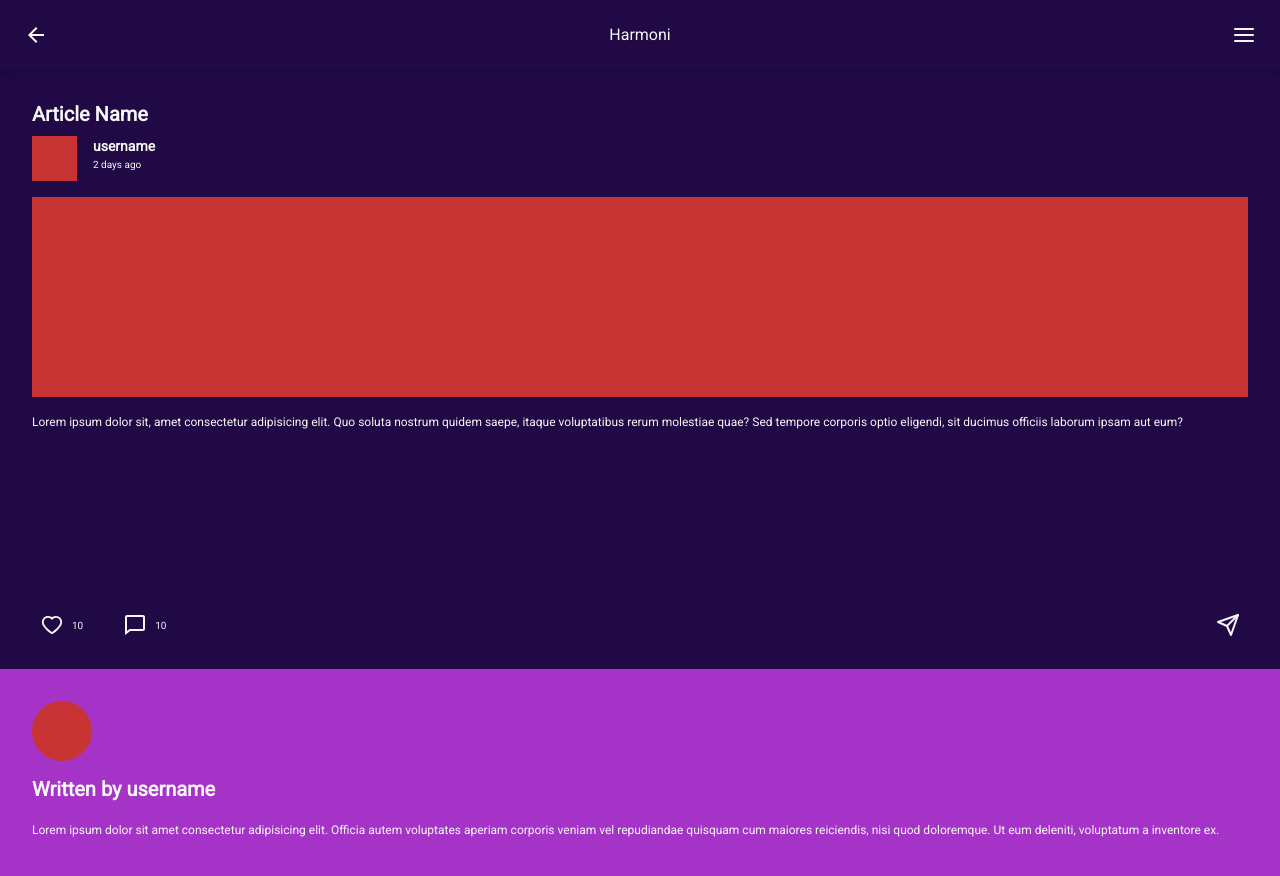
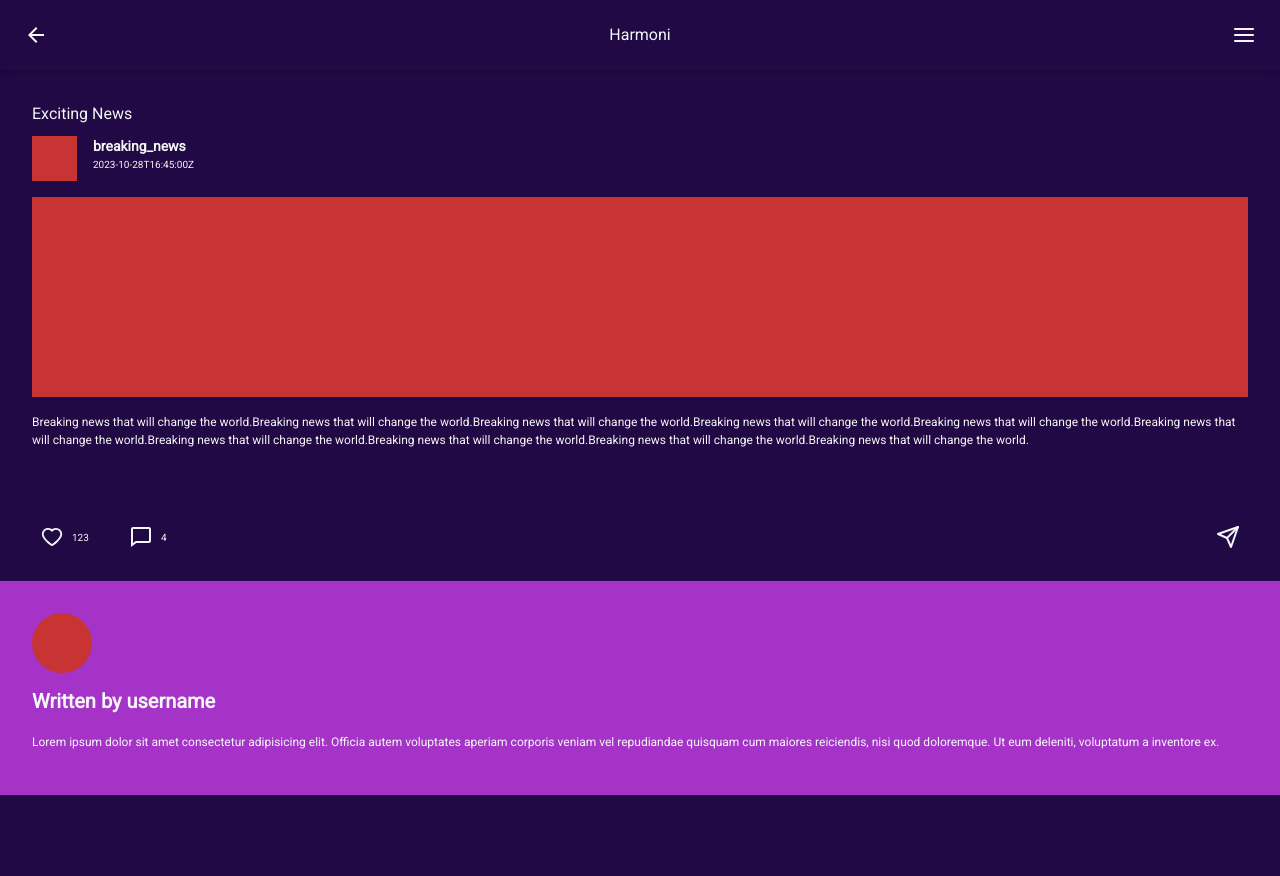
Before and after one commit to CS23-IntegrateProject-1/frontend-integrated, a React (Vite) app: page /article/1 in a window 1280 px wide. Shown: the top 876 px of the page. After the commit the page ends 800 px from the top, so only its background shows below. Built offline with nearby package versions, Linux system fonts and the light colour scheme.

Commit message:
[EDIT] update values to be dynamic

```diff
--- a/src/features/feature11/page/ArticlePage/ArticlePage.tsx
+++ b/src/features/feature11/page/ArticlePage/ArticlePage.tsx
@@ -6,6 +6,7 @@ import {
   Text,
   useDisclosure,
 } from "@chakra-ui/react";
+import { useQuery } from "@tanstack/react-query";
 import { TextStyle } from "../../../../theme/TextStyle";
 import { AiFillHeart, AiOutlineHeart } from "react-icons/ai";
 BiComment;
@@ -13,19 +14,57 @@ import { BiComment } from "react-icons/bi";
 import { FiSend } from "react-icons/fi";
 import { ArticleFooter } from "./ArticleFooter";
 import { CommentModal } from "./CommentModal";
+import mockArticle from "./mockAritcle.json";
+
+interface ArticleComment {
+  commentId: string;
+  commentContent: string;
+  commentDate: string;
+  likedByCreator: boolean;
+  commentWriterUsername: string;
+}
+
+interface ArticlePageProps {
+  articleId: string;
+  articleName: string;
+  articleContent: string;
+  writerUsername: string;
+  writerName: string;
+  writerProfilePicture: string;
+  articlePicture: string[];
+  articleLikes: number;
+  articleComments:ArticleComment[];
+  dateCreated: string;
+}
+
+const fetchArticle = async (): Promise<ArticlePageProps> => {
+  // const response: AxiosResponse<User[]> = await Axios.get("/users");
+  // return response.data;
+  return mockArticle;
+};
 
 export const ArticlePage = () => {
   const { isOpen, onOpen, onClose } = useDisclosure();
+
+  // const result = useQuery(fetchArticle);
+  const article = useQuery({ queryKey: ["article"], queryFn: fetchArticle });
+  if (article.status == "loading") {
+    return <span>Loading...</span>;
+  }
+
+  if (article.error instanceof Error) {
+    return <div>An error occurred: {article.error.message}</div>;
+  }
+
   return (
     <Box>
-      <Heading mb={"0.5em"} style={TextStyle.h1}>
-        Article Name
-      </Heading>
+      {article.data?.articleName}
+      <Heading mb={"0.5em"} style={TextStyle.h1}></Heading>
       <Box display={"flex"} mb={"1em"}>
         <Box width={"45px"} height={"45px"} mr={"1em"} bg={"red"}></Box>
         <Box>
-          <Text style={TextStyle.h3}>username</Text>
-          <Text style={TextStyle.body3}>2 days ago</Text>
+          <Text style={TextStyle.h3}>{article.data?.writerUsername}</Text>
+          <Text style={TextStyle.body3}>{article.data?.dateCreated}</Text>
         </Box>
       </Box>
       <Box
@@ -35,13 +74,8 @@ export const ArticlePage = () => {
         mb={"1em"}
         bg={"red"}
       ></Box>
-      <Box minHeight={"200px"}>
-        <Text style={TextStyle.body2}>
-          Lorem ipsum dolor sit, amet consectetur adipisicing elit. Quo soluta
-          nostrum quidem saepe, itaque voluptatibus rerum molestiae quae? Sed
-          tempore corporis optio eligendi, sit ducimus officiis laborum ipsam
-          aut eum?
-        </Text>
+      <Box minH={"80px"} mb={"2em"}>
+        <Text style={TextStyle.body2}>{article.data?.articleContent}</Text>
       </Box>
       <Flex mb={"2em"} justifyContent={"space-between"}>
         <Flex>
@@ -55,7 +89,7 @@ export const ArticlePage = () => {
             />
             {/* <IconButton variant={"link"} fontSize={"3xl"} color={"white"} aria-label="unlike" icon={<AiFillHeart/>} /> */}
             <Text display={"inline"} style={TextStyle.body3}>
-              10
+              {article.data?.articleLikes}
             </Text>
           </Flex>
           <Flex alignItems={"center"}>
@@ -67,9 +101,8 @@ export const ArticlePage = () => {
               icon={<BiComment />}
               onClick={onOpen}
             />
-            {/* <IconButton variant={"link"} fontSize={"3xl"} color={"white"} aria-label="unlike" icon={<AiFillHeart/>} /> */}
             <Text display={"inline"} style={TextStyle.body3}>
-              10
+              {article.data?.articleComments.length}
             </Text>
           </Flex>
         </Flex>
@@ -81,10 +114,9 @@ export const ArticlePage = () => {
           aria-label="unlike"
           icon={<FiSend />}
         />
-        {/* <IconButton variant={"link"} fontSize={"3xl"} color={"white"} aria-label="unlike" icon={<AiFillHeart/>} /> */}
       </Flex>
       <ArticleFooter />
-      <CommentModal isOpen={isOpen} onClose={onClose} />
+      <CommentModal isOpen={isOpen} onClose={onClose} comments={article.data?.articleComments||[]}/>
     </Box>
   );
 };
--- a/src/features/feature11/page/ArticlePage/CommentInput.tsx
+++ b/src/features/feature11/page/ArticlePage/CommentInput.tsx
@@ -1,8 +1,15 @@
 import { Box, Button, Flex, Heading, Input, Textarea } from "@chakra-ui/react";
 import { TextStyle } from "../../../../theme/TextStyle";
 import { BiGame } from "react-icons/bi";
+import { FC, useState } from "react";
 
 export const CommentInput = () => {
+  const [content, setContent] = useState("");
+
+  const handleContentChange = (e: React.ChangeEvent<HTMLTextAreaElement>) => {
+    setContent(e.target.value);
+  }
+
   return (
     <Flex
       flexDir={"column"}
@@ -15,21 +22,26 @@ export const CommentInput = () => {
       borderRadius={"20px"}
     >
       <Box>
-        <Flex alignItems={"center"}>
+        <Flex alignItems={"center"} mb={"0.25em"}>
           <Box w={"30px"} h={"30px"} mr={"0.5em"} bg={"red"}></Box>
           <Heading style={TextStyle.h4} color={"black"}>
             username
           </Heading>
         </Flex>
-        <Box my={"1em"}>
+        {/* <Box my={"1em"}> */}
           <Textarea
             p={"0.5em"}
             style={TextStyle.body3}
             variant={"unstyled"}
             rows={2}
             placeholder={"Write a comment..."}
+            value={content}
+            onChange={handleContentChange}
+            color={"black"}
+            resize={"none"}
+            // bg={"red"}
           />
-        </Box>
+        {/* </Box> */}
       </Box>
 
       <Flex justifyContent={"flex-end"}>
--- a/src/features/feature11/page/ArticlePage/CommentItem.tsx
+++ b/src/features/feature11/page/ArticlePage/CommentItem.tsx
@@ -1,25 +1,34 @@
 import { Box, Text } from "@chakra-ui/react";
 import { TextStyle } from "../../../../theme/TextStyle";
+import { FC } from "react";
 
-export const CommentItem = () => {
+interface ArticleCommentProps {
+  commentId: string;
+  commentContent: string;
+  commentDate: string;
+  likedByCreator: boolean;
+  commentWriterUsername: string;
+}
+interface CommentItemProps {
+  comment: ArticleCommentProps;
+}
+
+export const CommentItem: FC<CommentItemProps> = ({ comment }) => {
   return (
     <Box my={"1em"} borderBottom={"solid 1px #A533C8"}>
       <Box display={"flex"} alignItems={"center"} mb={"1em"}>
         <Box width={"45px"} height={"45px"} mr={"1em"} bg={"red"}></Box>
         <Box>
           <Text color={"black"} style={TextStyle.h5}>
-            username
+            {comment.commentWriterUsername}
           </Text>
           <Text color={"black"} style={TextStyle.body3}>
-            2 days ago
+            {comment.commentDate}
           </Text>
         </Box>
       </Box>
       <Text style={TextStyle.body2} mb={"1em"} color={"black"}>
-        Lorem ipsum dolor sit amet consectetur adipisicing elit. Tempora harum,
-        voluptas nihil placeat dicta explicabo. Vitae quam placeat labore
-        aliquam, dolorem aspernatur obcaecati reiciendis aut corrupti
-        blanditiis, consequuntur a consequatur?
+        {comment.commentContent}
       </Text>
     </Box>
   );
--- a/src/features/feature11/page/ArticlePage/CommentModal.tsx
+++ b/src/features/feature11/page/ArticlePage/CommentModal.tsx
@@ -14,12 +14,25 @@ import { TextStyle } from "../../../../theme/TextStyle";
 import { CommentInput } from "./CommentInput";
 import { CommentItem } from "./CommentItem";
 
+interface ArticleCommentProps {
+  commentId: string;
+  commentContent: string;
+  commentDate: string;
+  likedByCreator: boolean;
+  commentWriterUsername: string;
+}
+
 interface ModalComponentProps {
   isOpen: boolean;
   onClose: () => void;
+  comments: ArticleCommentProps[];
 }
 
-export const CommentModal: FC<ModalComponentProps> = ({ isOpen, onClose }) => {
+export const CommentModal: FC<ModalComponentProps> = ({
+  isOpen,
+  onClose,
+  comments,
+}) => {
   return (
     <Modal
       isOpen={isOpen}
@@ -43,7 +56,7 @@ export const CommentModal: FC<ModalComponentProps> = ({ isOpen, onClose }) => {
           mb={"0.5em"}
         >
           <Heading style={TextStyle.h1} color={"black"}>
-            Comments (1)
+            Comments ({comments.length})
           </Heading>
           <IconButton
             variant={"link"}
@@ -54,9 +67,11 @@ export const CommentModal: FC<ModalComponentProps> = ({ isOpen, onClose }) => {
             onClick={onClose}
           />
         </Flex>
-        <CommentInput />
+        <CommentInput/>
         <Box>
-          <CommentItem />
+          {comments.map((comment) => (
+            <CommentItem comment={comment} key={comment.commentId} />
+          ))}
         </Box>
       </ModalContent>
     </Modal>
--- /dev/null
+++ b/src/features/feature11/page/ArticlePage/mockAritcle.json
@@ -0,0 +1,44 @@
+{
+  "articleId": "98765",
+  "articleName": "Exciting News",
+  "articleContent": "Breaking news that will change the world.Breaking news that will change the world.Breaking news that will change the world.Breaking news that will change the world.Breaking news that will change the world.Breaking news that will change the world.Breaking news that will change the world.Breaking news that will change the world.Breaking news that will change the world.Breaking news that will change the world.",
+  "writerUsername": "breaking_news",
+  "writerName": "News Reporter",
+  "writerProfilePicture": "https://example.com/news_reporter.jpg",
+  "articlePicture": [
+    "https://example.com/news1.jpg",
+    "https://example.com/news2.jpg"
+  ],
+  "articleLikes": 123,
+  "articleComments": [
+    {
+      "commentId": "1",
+      "commentContent": "This is the first comment.",
+      "commentDate": "2023-10-28T16:45:00Z",
+      "likedByCreator": true,
+      "commentWriterUsername": "user1"
+    },
+    {
+      "commentId": "2",
+      "commentContent": "Another comment here.",
+      "commentDate": "2023-10-28T16:45:00Z",
+      "likedByCreator": false,
+      "commentWriterUsername": "user2"
+    },
+    {
+      "commentId": "3",
+      "commentContent": "Third comment goes here.",
+      "commentDate": "2023-10-28T16:45:00Z",
+      "likedByCreator": true,
+      "commentWriterUsername": "user3"
+    },
+    {
+      "commentId": "4",
+      "commentContent": "A new comment.",
+      "commentDate": "2023-10-28T16:45:00Z",
+      "likedByCreator": false,
+      "commentWriterUsername": "user4"
+    }
+  ],
+  "dateCreated": "2023-10-28T16:45:00Z"
+}
```
Also changed, not shown: src/features/feature11/page/ArticlePage/ArticleTypes.ts (added).
